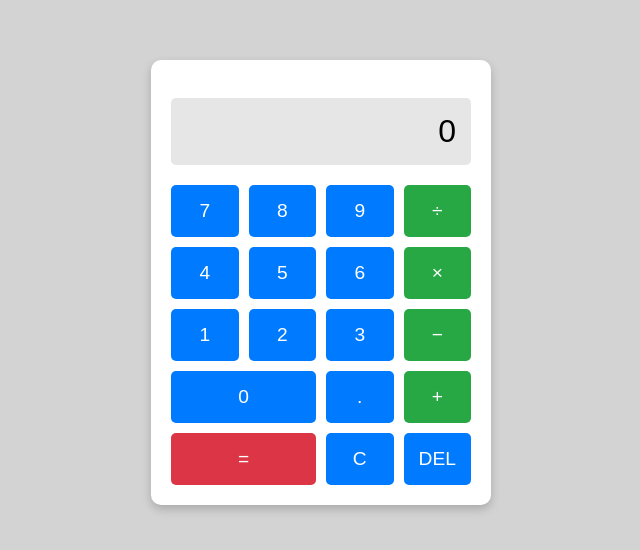
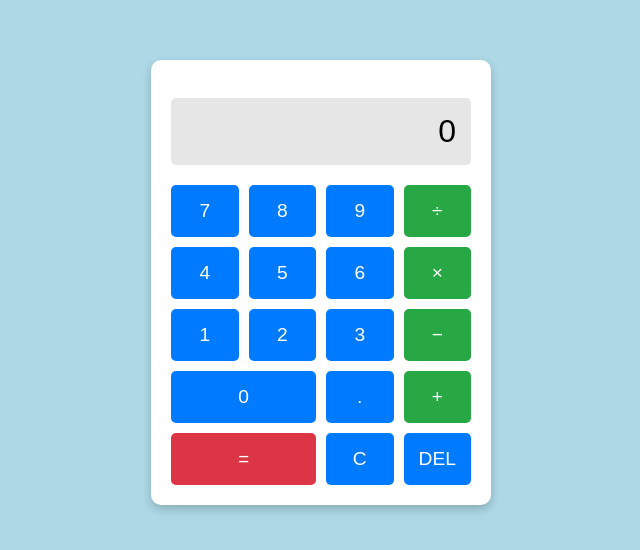
Before and after one commit to 23033219-YowSyeTeng/CalculatorAPPtrying, a website: page index.html in a window 1280 px wide. Shown: the part 118-668 px from the top of the page, without its empty margins (319-959 px from the left). Drawn offline with Linux system fonts and the light colour scheme.

Commit message:
Update index.html

```diff
--- a/index.html
+++ b/index.html
@@ -10,7 +10,7 @@
             justify-content: center;
             align-items: center;
             height: 100vh;
-            background-color: lightgrey;
+            background-color: lightblue;
             font-family: Arial, sans-serif;
             margin: 0;
         }
```
